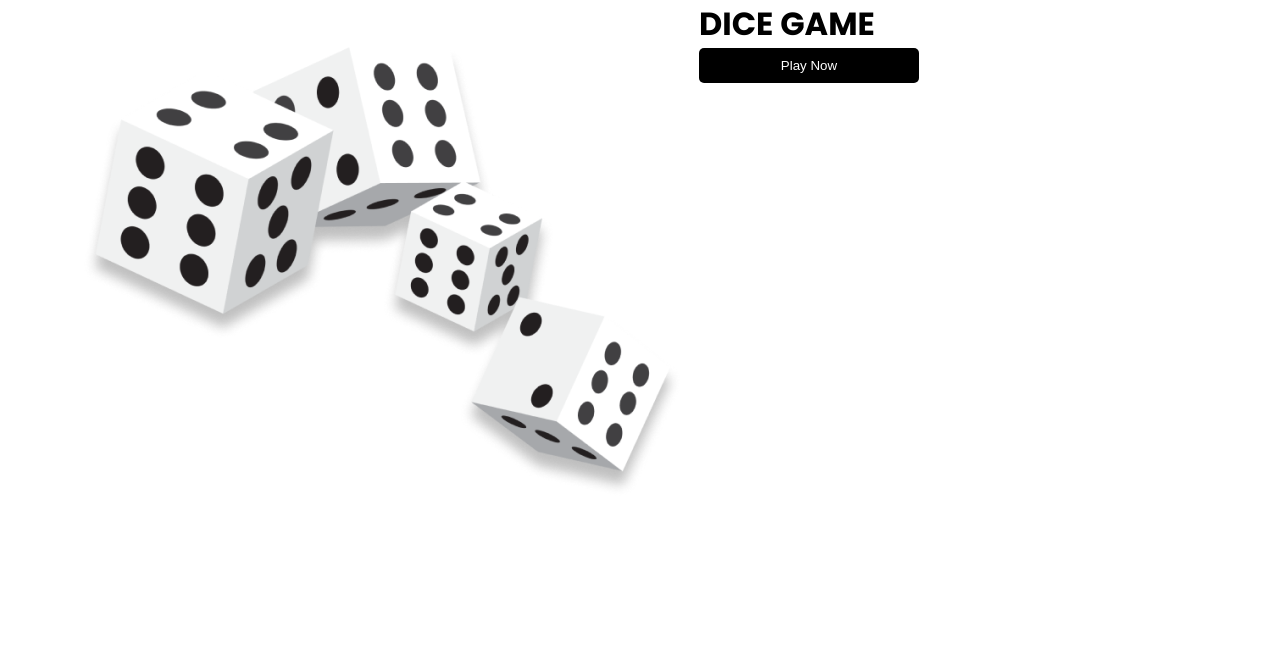
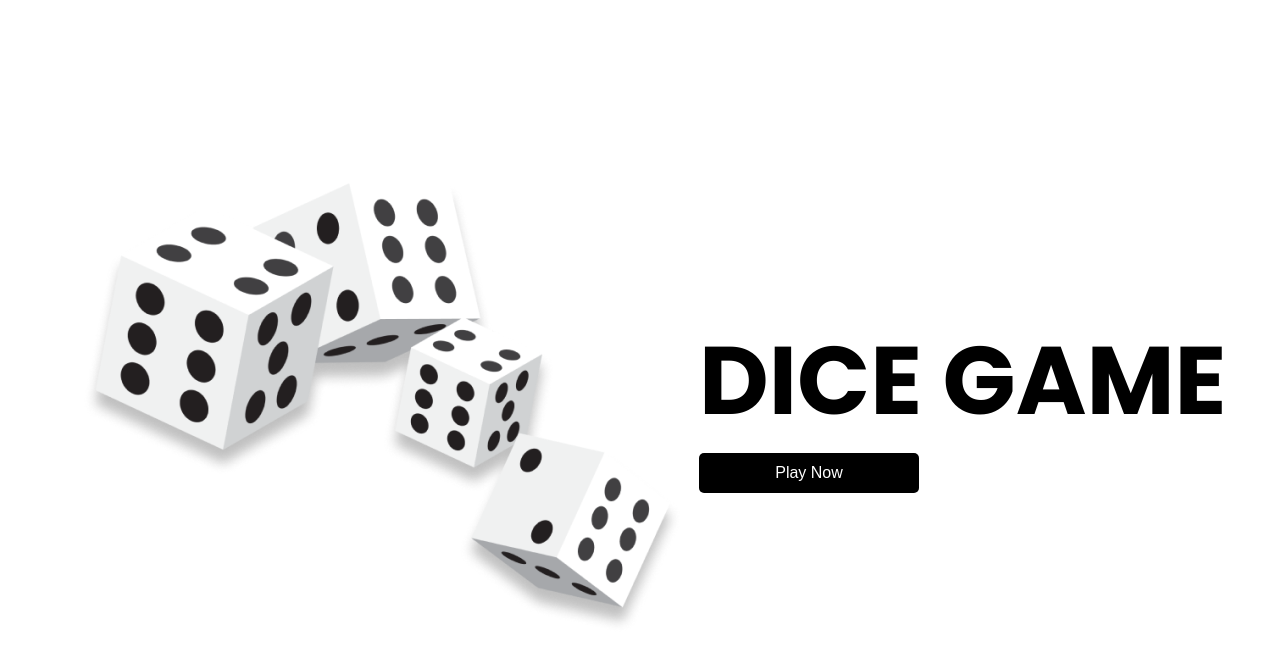
Before and after one commit to sushilthapaIT/React-JS-Projects, a React (Vite) app in the folder Dice Game/: page / in a window 1280 px wide. Shown: the top 662 px of the page. Built offline with nearby package versions, Linux system fonts and the light colour scheme.

Commit message:
button updated

```diff
--- a/Dice Game/src/components/StartGame.jsx
+++ b/Dice Game/src/components/StartGame.jsx
@@ -7,7 +7,7 @@
         <img src='dices.png' alt='dice image'/>
       </div>
 
-      <div>
+      <div className='content'>
         <h1>DICE GAME</h1>
         <Button>Play Now</Button>
 
@@ -24,6 +24,13 @@
   display: flex;
   margin: 0 auto;
   height: 100vh;
+  align-items: center;
+
+  .content{
+    h1{
+      font-size: 96px;
+    }
+  }
 `;
 
 const Button = styled.button`
@@ -33,4 +40,16 @@
   border-radius: 5px;
   min-width: 220px;
   border: none;
+  font-size: 16px;
+  cursor: pointer;
+  border: 1px solid transparent;
+  transition: 0.4s background ease-in;
+
+
+  &:hover{
+    background-color: white;
+    border: 1px solid black;
+    color: black;
+    transition: 0.3s background ease-in;
+  }
 `
```
